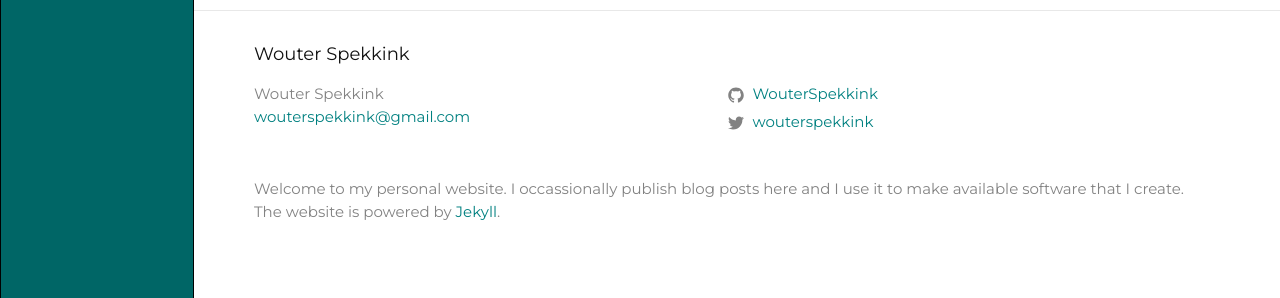
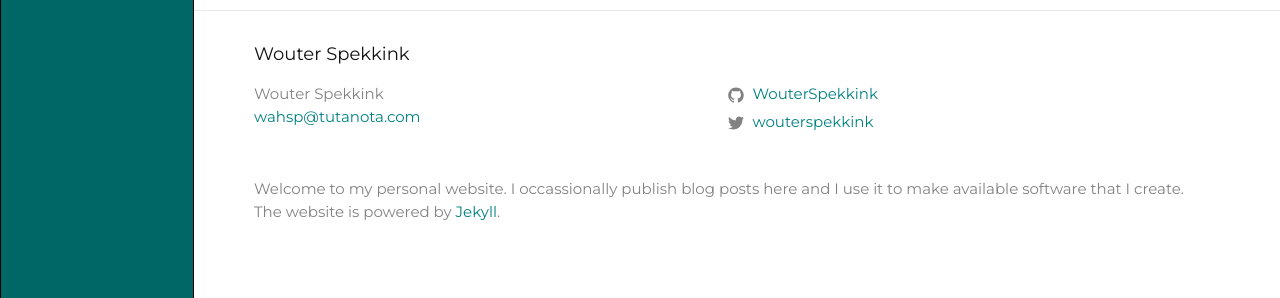
Before and after one commit to WouterSpekkink/WouterSpekkink.github.io_old, a Jekyll site: the page built from index.md, in a window 1280 px wide and 900 px high, scrolled down 1149 px. Shown: the part 602-900 px from the top of the window. Built offline with Jekyll 4.4.1, drawn with Linux system fonts in a browser that asks for light colours.

Commit message:
updated email

```diff
--- a/_config.yml
+++ b/_config.yml
@@ -14,7 +14,7 @@
 # You can create any custom variable you would like, and they will be accessible
 # in the templates via {{ site.myvariable }}.
 title: Wouter Spekkink
-email: wouterspekkink@gmail.com
+email: wahsp@tutanota.com
 description: >- # this means to ignore newlines until "baseurl:"
   Welcome to my personal website. I occassionally publish blog posts here
   and I use it to make available software that I create.
```
